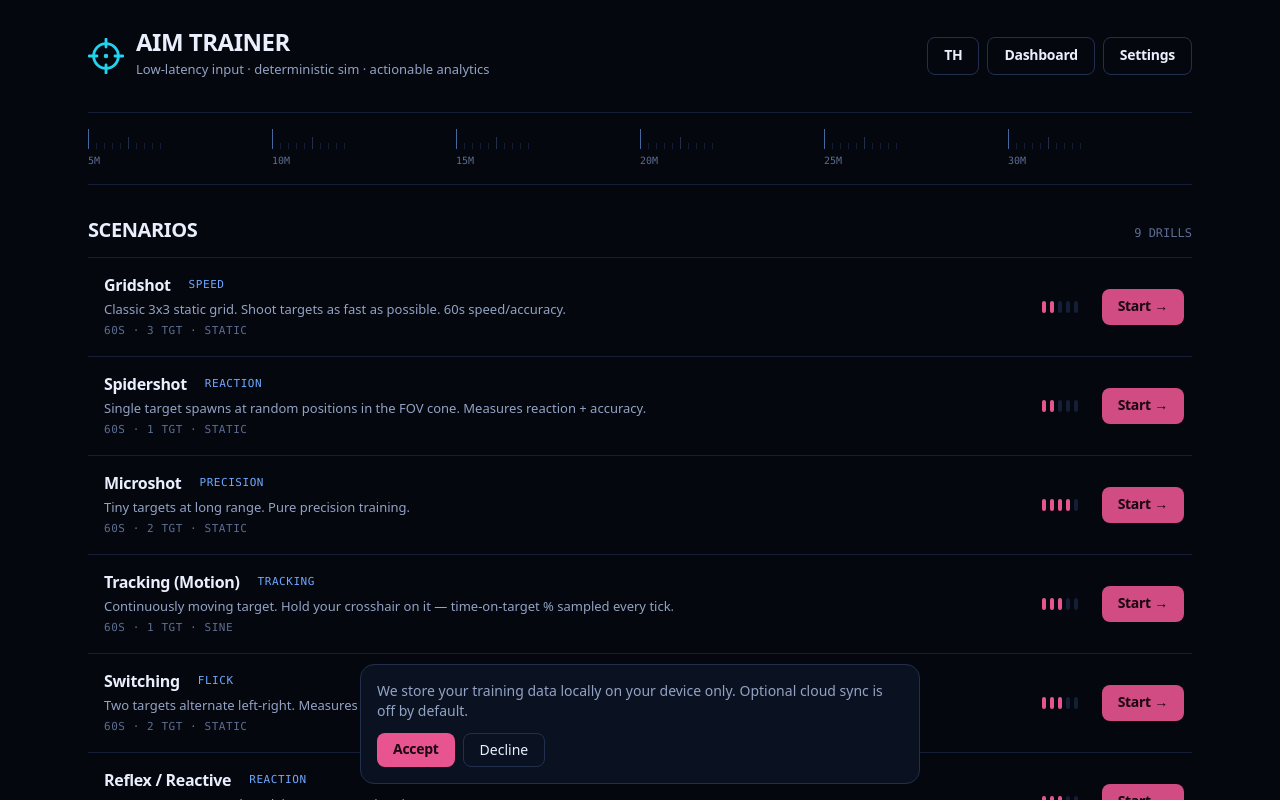
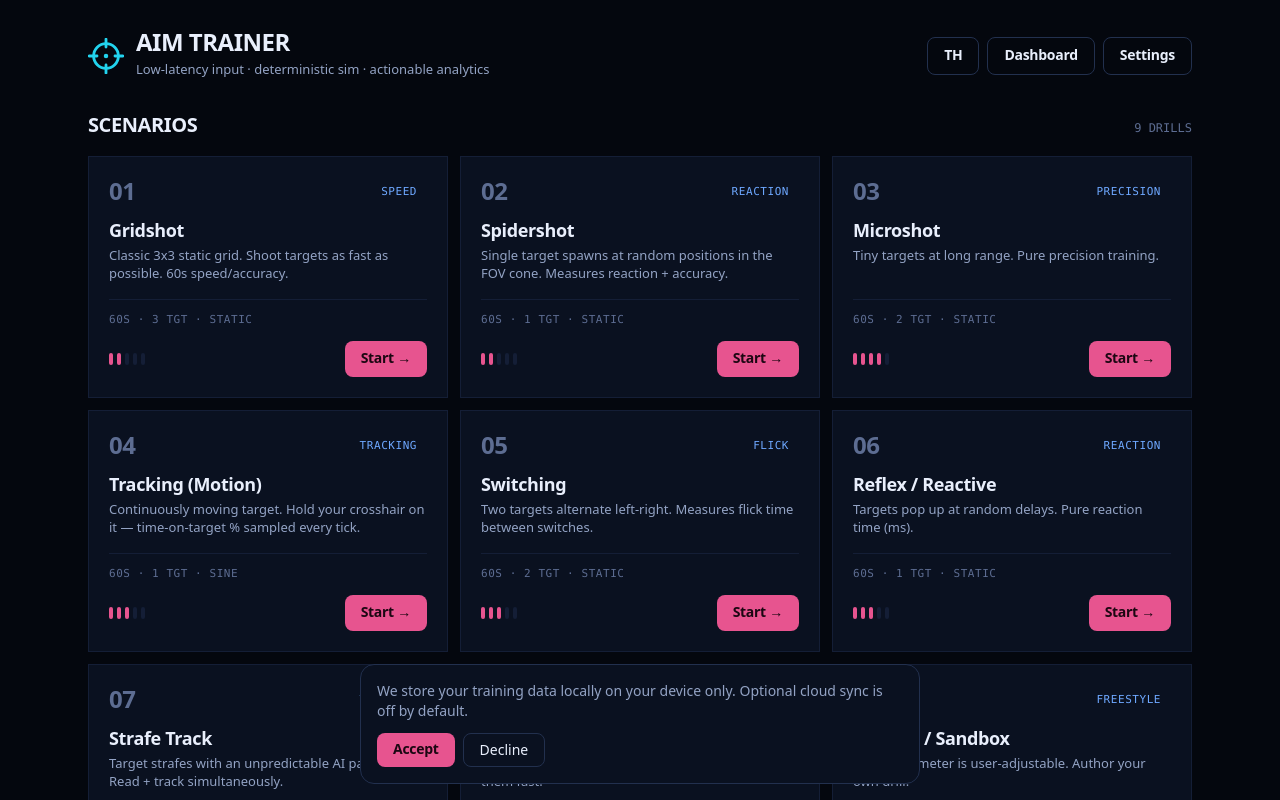
Before and after one commit to realZnbest/Aim-Trainer, a React (Vite) app: page / in a window 1280 px wide. Shown: the top 800 px of the page. Built offline with nearby package versions, Linux system fonts and the light colour scheme.

Commit message:
djfghrfkj

```diff
--- a/src/ui/components/Menu.tsx
+++ b/src/ui/components/Menu.tsx
@@ -16,35 +16,6 @@ const DOSSIER: Record<string, { focus: string; difficulty: number }> = {
   'target-switching-speed': { focus: 'SPEED', difficulty: 4 },
   sandbox: { focus: 'FREESTYLE', difficulty: 1 },
 };
-
-/** Range ruler: distance ticks, the sport's own measuring tool. */
-function RangeRuler(): ReactElement {
-  const labels = ['5M', '10M', '15M', '20M', '25M', '30M'];
-  return (
-    <div aria-hidden className="flex select-none">
-      {labels.map((d) => (
-        <div key={d} className="flex-1">
-          <div className="flex items-end">
-            {Array.from({ length: 10 }, (_, i) => (
-              <span
-                key={i}
-                className={
-                  i === 0
-                    ? 'h-5 w-px bg-steel/60'
-                    : i === 5
-                      ? 'h-3 w-px bg-line'
-                      : 'h-1.5 w-px bg-linesoft'
-                }
-                style={{ marginRight: 7 }}
-              />
-            ))}
-          </div>
-          <div className="mt-1 font-mono text-[10px] text-faint">{d}</div>
-        </div>
-      ))}
-    </div>
-  );
-}
 
 export function Menu(): ReactElement {
   const { t, i18n } = useTranslation();
@@ -88,10 +59,6 @@ export function Menu(): ReactElement {
         </nav>
       </header>
 
-      <div className="mt-8 border-y border-linesoft py-4">
-        <RangeRuler />
-      </div>
-
       <div className="mt-8 flex items-baseline justify-between">
         <h2 className="font-display text-xl font-semibold uppercase tracking-tight">
           {t('scenarios')}
@@ -101,33 +68,35 @@ export function Menu(): ReactElement {
         </span>
       </div>
 
-      <ol className="mt-3 divide-y divide-linesoft border-y border-linesoft">
-        {BUILT_IN_SCENARIOS.map((s) => {
+      <ol className="mt-4 grid grid-cols-1 gap-3 sm:grid-cols-2 lg:grid-cols-3">
+        {BUILT_IN_SCENARIOS.map((s, i) => {
           const d = DOSSIER[s.id] ?? { focus: 'FREESTYLE', difficulty: 1 };
           return (
-            <li key={s.id}>
-              <div className="drill-row group flex items-center gap-4 py-4 pl-4 pr-2 transition-colors hover:bg-raised/60 sm:gap-6">
-                <div className="min-w-0 flex-1">
-                  <div className="flex flex-wrap items-center gap-2">
-                    <span className="font-display text-base font-semibold">{s.title}</span>
+            <li
+              key={s.id}
+              className="flex flex-col rounded-none border border-linesoft bg-panel p-5 transition-colors hover:border-brand/60 hover:bg-raised/60"
+            >
+              <div className="flex items-center justify-between">
+                <span className="font-display text-2xl font-bold text-faint tnum">
+                  {String(i + 1).padStart(2, '0')}
+                </span>
                 <Chip tone="steel">{d.focus}</Chip>
               </div>
-                  <p className="mt-0.5 truncate text-[13px] text-mist">{s.description}</p>
-                  <p className="mt-1 font-mono text-[11px] uppercase tracking-wider text-faint tnum">
+              <div className="mt-3 font-display text-lg font-semibold leading-tight">
+                {s.title}
+              </div>
+              <p className="mt-1 line-clamp-2 min-h-[2.5rem] text-[13px] leading-snug text-mist">
+                {s.description}
+              </p>
+              <p className="mt-3 border-t border-linesoft pt-3 font-mono text-[11px] uppercase tracking-wider text-faint tnum">
                 {s.durationSec}s · {s.targetCount} tgt · {s.movementProfile}
               </p>
-                </div>
-                <span className="hidden shrink-0 sm:block">
+              <div className="mt-3 flex items-center justify-between">
                 <Meter
                   value={d.difficulty}
                   label={`${s.title} difficulty ${String(d.difficulty)} of 5`}
                 />
-                </span>
-                <Button
-                  onClick={() => startScenario(s.id)}
-                  ariaLabel={`start ${s.title}`}
-                  className="shrink-0 opacity-90 group-hover:opacity-100"
-                >
+                <Button onClick={() => startScenario(s.id)} ariaLabel={`start ${s.title}`}>
                   {t('start')} →
                 </Button>
               </div>
```
Also changed, not shown: 1 other file (tests, documents, lock files or other folders). Lines whose indentation alone changed are shown as unchanged.
